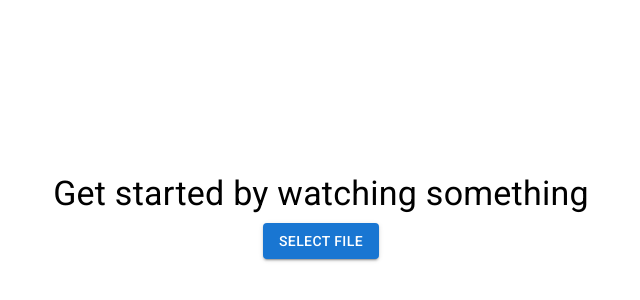
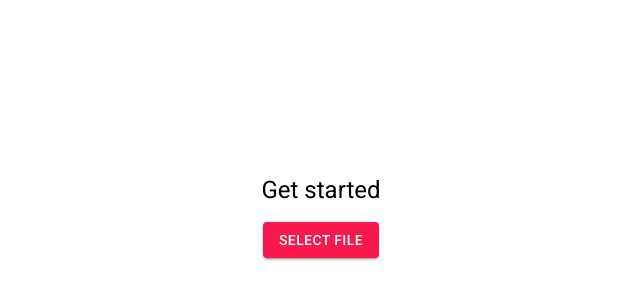
Before and after one commit to JoshuaAmaju/voyage, a React (Create React App) app: page / in a window 1280 px wide. Shown: the part 184-484 px from the top of the page, without its empty margins (319-959 px from the left). Built offline with nearby package versions, Linux system fonts and the light colour scheme.

Commit message:
clean-up

```diff
--- /dev/null
+++ b/src/components/Button.tsx
@@ -0,0 +1,8 @@
+import { styled, Button as MUIButton } from "@material-ui/core";
+
+const Button = styled(MUIButton)((t) => ({
+  backgroundColor: "#f9184c",
+  borderRadius: t.theme.shape.borderRadius,
+}));
+
+export default Button;
--- a/src/modules/Home.tsx
+++ b/src/modules/Home.tsx
@@ -1,10 +1,11 @@
 import { createRef, useCallback } from "react";
 import clsx from "clsx";
 import { Helmet } from "react-helmet";
-import { Typography, Button } from "../exports/components";
+import { Typography } from "../exports/components";
 import { useHistory } from "react-router-dom";
 import usePlayerStore from "../zustand/player.store";
 import { useManager } from "../context/Manager";
+import Button from "../components/Button";
 
 function Home() {
   const history = useHistory();
@@ -25,10 +26,10 @@ function Home() {
         <title>Voyage | Home</title>
       </Helmet>
 
-      <div className="h-full flex flex-col items-center justify-center space-y-2">
-        <Typography variant="h4">Get started by watching something</Typography>
+      <div className="h-full flex flex-col items-center justify-center space-y-4">
+        <Typography variant="h5">Get started</Typography>
 
-        <Button variant="contained" color="primary" onClick={onClick}>
+        <Button variant="contained" onClick={onClick}>
           Select File
         </Button>
 
--- a/src/modules/Player/components/Slider.tsx
+++ b/src/modules/Player/components/Slider.tsx
@@ -8,17 +8,21 @@ const IOSSlider = styled(Slider)(({ theme }) => ({
   height: 2,
   padding: "15px 0",
   "& .MuiSlider-thumb": {
-    width: 20,
-    height: 20,
+    width: 10,
+    height: 10,
     backgroundColor: "#fff",
     boxShadow: iOSBoxShadow,
-    "&:focus, &:hover, &.Mui-active": {
+    "&:focus, &:hover, &.Mui-focusVisible": {
       boxShadow:
         "0 3px 1px rgba(0,0,0,0.1),0 4px 8px rgba(0,0,0,0.3),0 0 0 1px rgba(0,0,0,0.02)",
       // Reset on touch devices, it doesn't add specificity
       "@media (hover: none)": {
         boxShadow: iOSBoxShadow,
       },
+    },
+    "&.Mui-active": {
+      width: 20,
+      height: 20,
     },
   },
   "& .MuiSlider-valueLabel": {
--- a/src/modules/Player/index.tsx
+++ b/src/modules/Player/index.tsx
@@ -4,6 +4,7 @@ import {
   Popover,
   PopoverProps,
   Stack,
+  Tooltip,
 } from "@material-ui/core";
 import { useMachine } from "@xstate/react";
 import clsx from "clsx";
@@ -492,14 +493,7 @@ function Player() {
             //     sendUserState("CYCLE");
             //   }
             // }}
-            className={clsx([
-              "lockable",
-              "hideable",
-              "flex",
-              "items-center",
-              "justify-evenly",
-              "space-x-4",
-            ])}
+            className="lockable hideable flex items-center justify-evenly space-x-4"
           >
             <IconButton
               onClick={() => {
@@ -540,6 +534,17 @@ function Player() {
                   size="small"
                   max={duration}
                   value={currentTime}
+                  // valueLabelDisplay="on"
+                  // components={{
+                  //   ValueLabel: ({ value, children }) => {
+                  //     return (
+                  //       <div>
+                  //         <video className="w-[10rem] h-[15rem] absolute left-0 bottom-full bg-gray-300" />
+                  //         {children}
+                  //       </div>
+                  //     );
+                  //   },
+                  // }}
                   onChange={() => {
                     sendUserState("SUSPEND");
                   }}
```
